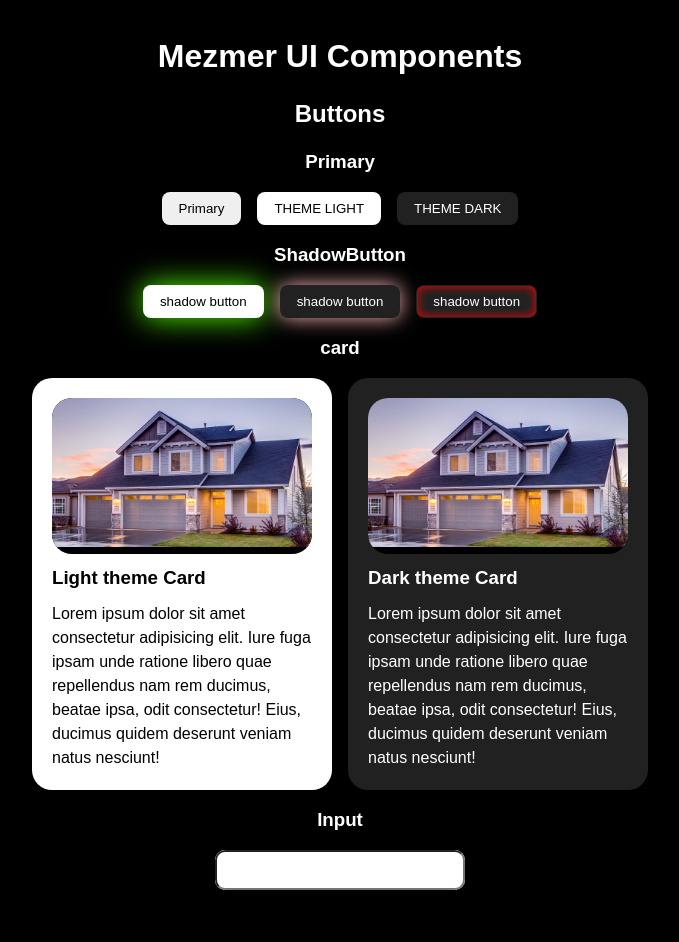
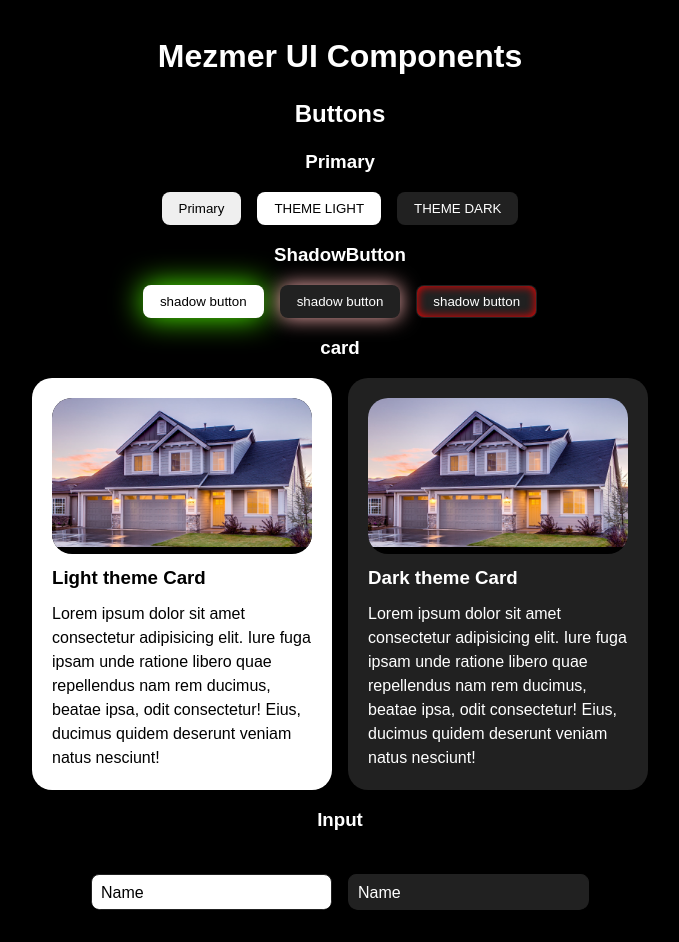
Before and after one commit to shibsundarchakrabory/MEZMER-UI, a React (Vite) app: page / in a window 1280 px wide. Shown: the whole page, without its empty margins (300-979 px from the left). Built offline with nearby package versions, Linux system fonts and the light colour scheme.

Commit message:
input created

```diff
--- a/src/components/Input/Input.jsx
+++ b/src/components/Input/Input.jsx
@@ -1,21 +1,61 @@
-import React from "react";
+import React, { useState } from "react";
+import PropTypes from "prop-types";
 import styles from "./Input.module.css";
 import ThemeFunctionConponent from "../../Functions/ThemeFunctionConponent/ThemeFunctionConponent";
 
-function Input({ theme = "default", }) {
-    let className = `${styles.inputDiv}  `;
+function Input({
+    label,
+    value,
+    onChange,
+    id,
+    type = "text",
+    theme = "default",
+    ...rest
+}) {
+    const [isFocused, setIsFocused] = useState(false);
 
+    // Theme classes
+    const themeContainerClass = ThemeFunctionConponent(theme);
+    const themeInputClass = ThemeFunctionConponent(theme); // Assuming the same function works for the input theme
 
-    className += ThemeFunctionConponent(theme);
+    // Container class
+    const containerClassName = `${styles.inputDiv} ${themeContainerClass}`;
 
+    // Input class
+    const inputClassName = `${styles.input} ${themeInputClass}`;
 
-
+    // Legend/Label class
+    const legendStyle =
+        isFocused || value
+            ? `${styles.legandStyle} ${styles.legieng}`
+            : styles.legandStyle;
 
     return (
-        <div className={className} >
-            <input  className={styles.input} type="text" />
+        <div className={containerClassName}>
+            <label htmlFor={id} className={legendStyle}>
+                {label}
+            </label>
+            <input
+                id={id}
+                type={type}
+                value={value}
+                onChange={onChange}
+                onFocus={() => setIsFocused(true)}
+                onBlur={() => setIsFocused(false)}
+                className={inputClassName}
+                {...rest}
+            />
         </div>
     );
 }
 
+Input.propTypes = {
+    label: PropTypes.string.isRequired,
+    value: PropTypes.string.isRequired,
+    onChange: PropTypes.func.isRequired,
+    id: PropTypes.string.isRequired,
+    type: PropTypes.string,
+    theme: PropTypes.string,
+};
+
 export default Input;
--- a/src/components/Input/Input.module.css
+++ b/src/components/Input/Input.module.css
@@ -1,15 +1,34 @@
-.inputDiv{
-    background: #ffe7e7;
-    height: 40px;
-    width:250px;
+.inputDiv {
+    background: #ffe7e700;
+    height: 60px;
+    /* width:250px; */
     border-radius: 10px;
     overflow: hidden;
+    position: relative;
+    display: flex;
 }
 
+.legandStyle {
+    position: absolute;
+    z-index: 10;
+    /* color: #ff6262; */
+    /* transform: translateY(10px) translateX(8px); */
+    bottom: 5px;
+    left: 10px;
+    transition: transform 0.3s ease;
 
-.input{
-    height: 100%;
-    width: 100%;
-    padding: 5px;
-    border-radius: inherit;
 }
+
+.legieng {
+    transform: translateY(-30px) translateX(2px);
+}
+
+.input {
+    padding: var(--space-sm) var(--space-md);
+    border: 1px solid var(--border-primery);
+    border-radius: var(--border-radius-sm);
+    font-size: 16px;
+    outline: none;
+    transition: border-color 0.3s ease;
+    align-self: flex-end
+}
--- a/src/main.jsx
+++ b/src/main.jsx
@@ -39,7 +39,8 @@ ReactDOM.createRoot(document.getElementById('root')).render(
       </div>
       <h3>Input</h3>
       <div style={{ display: 'flex', gap: '1rem', alignItems: 'center' }}>
-        <Input icon="true" ></Input>
+        <Input label={"Name"} theme='light' ></Input>
+        <Input label={"Name"} theme='dark' ></Input>
       </div>
     </div>
   </React.StrictMode>
--- a/src/styles/tokens.css
+++ b/src/styles/tokens.css
@@ -45,8 +45,10 @@ body {
 .btn-light {
     background: #ffffff;
     color: #000000;
+    /* border: 1px solid #000000; */
 }
 .btn-dark {
     background: #212121;
     color: #ffffff;
+    /* border: 2px solid #ffffff; */
 }
```
Also changed, not shown: package.json (+5 -2 lines), 1 other file (tests, documents, lock files or other folders).
